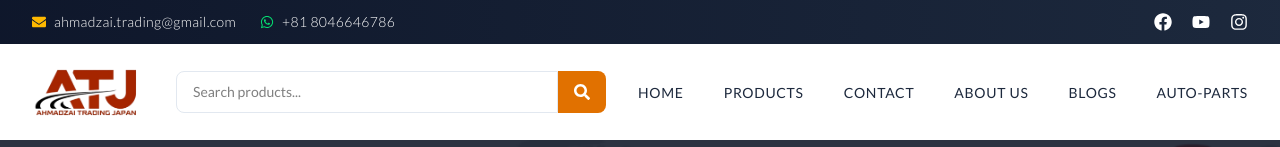
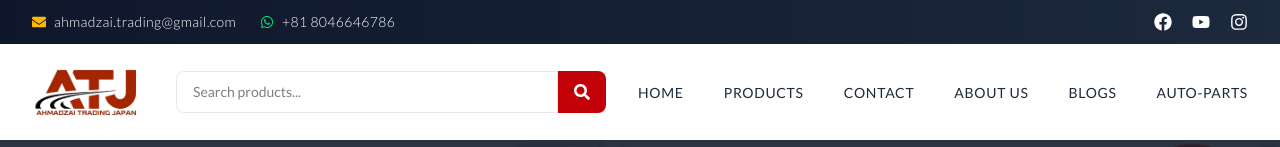
Before and after one commit to ZainJ5/ahmedzai, a Next.js app: page /aboutus in a window 1280 px wide. Shown: the top 147 px of the page. Built offline with nearby package versions, Linux system fonts and the light colour scheme.

Commit message:
Changed colour to red

```diff
--- a/src/app/components/AdvancedSearchFilter.jsx
+++ b/src/app/components/AdvancedSearchFilter.jsx
@@ -56,7 +56,6 @@ export default function AdvancedSearchFilter() {
   const yearFromOptions = generateYears('From');
   const yearToOptions = generateYears('To');
 
-  // Set isClient to true once component mounts (client-side only)
   useEffect(() => {
     setIsClient(true);
     const checkIfMobile = () => {
@@ -127,13 +126,11 @@ export default function AdvancedSearchFilter() {
 
     const queryParams = new URLSearchParams();
 
-    // Set default pagination and sorting
     queryParams.append('page', '1');
     queryParams.append('limit', '12');
     queryParams.append('sortBy', 'createdAt');
     queryParams.append('sortOrder', 'desc');
 
-    // Apply filters
     if (filters.make) queryParams.append('brand', filters.make);
     if (filters.model && filters.model.trim() !== '') queryParams.append('model', filters.model.trim());
     if (filters.category) queryParams.append('category', filters.category);
@@ -146,7 +143,6 @@ export default function AdvancedSearchFilter() {
     if (filters.maxMileage) queryParams.append('maxMileage', filters.maxMileage);
     if (filters.axleConfiguration) queryParams.append('axleConfiguration', filters.axleConfiguration);
 
-    // Navigate to products page with search parameters
     router.push(`/products?${queryParams.toString()}`);
   };
 
@@ -202,7 +198,7 @@ export default function AdvancedSearchFilter() {
           >
             <div className="flex items-center">
               <div className="bg-blue-50 p-2 rounded-lg mr-3">
-                <HiAdjustments className="text-blue-600 w-5 h-5" />
+                <HiAdjustments className="text-red-700 w-5 h-5" />
               </div>
               <h3 className="font-semibold text-gray-800">Advanced Search</h3>
               {loading && <span className="ml-3 text-sm text-gray-500">Loading...</span>}
@@ -231,7 +227,7 @@ export default function AdvancedSearchFilter() {
                   <div className="space-y-6">
                     <div className="hidden lg:block mb-2">
                       <div className="flex items-center">
-                        <FaFilter className="text-blue-500 mr-2" />
+                        <FaFilter className="text-red-700 mr-2" />
                         <h3 className="text-lg font-semibold text-gray-800">Search Filters</h3>
                       </div>
                       <p className="text-sm text-gray-500 mt-1">Refine your search with precise criteria</p>
--- a/src/app/components/SearchBar.jsx
+++ b/src/app/components/SearchBar.jsx
@@ -100,7 +100,7 @@ const SearchBar = ({ className = '', isMobile = false }) => {
           <input
             type="text"
             placeholder="Search products..."
-            className="w-full px-4 py-2.5 text-sm font-medium text-black bg-white border border-slate-200 rounded-l-lg focus:outline-none focus:ring-2 focus:ring-amber-500 focus:border-amber-500 transition-all duration-300 ease-in-out"
+            className="w-full px-4 py-2.5 text-sm font-medium text-black bg-white border border-slate-200 rounded-l-lg focus:outline-none focus:ring-1 focus:ring-red-700 focus:border-red-700 transition-all duration-300 ease-in-out"
             value={searchQuery}
             onChange={(e) => setSearchQuery(e.target.value)}
             onFocus={handleSearchFocus}
@@ -117,7 +117,7 @@ const SearchBar = ({ className = '', isMobile = false }) => {
         </div>
         <button
           type="submit"
-          className="bg-amber-600 text-white px-4 py-2.5 rounded-r-lg hover:bg-amber-700 focus:outline-none focus:ring-2  transition-all duration-300 ease-in-out"
+          className="bg-red-700 text-white px-4 py-2.5 rounded-r-lg hover:bg-red-800 focus:outline-none focus:ring-2 focus:ring-red-700 cursor-pointer  transition-all duration-300 ease-in-out"
         >
           <FaSearch className="w-4 h-4" />
         </button>
```
